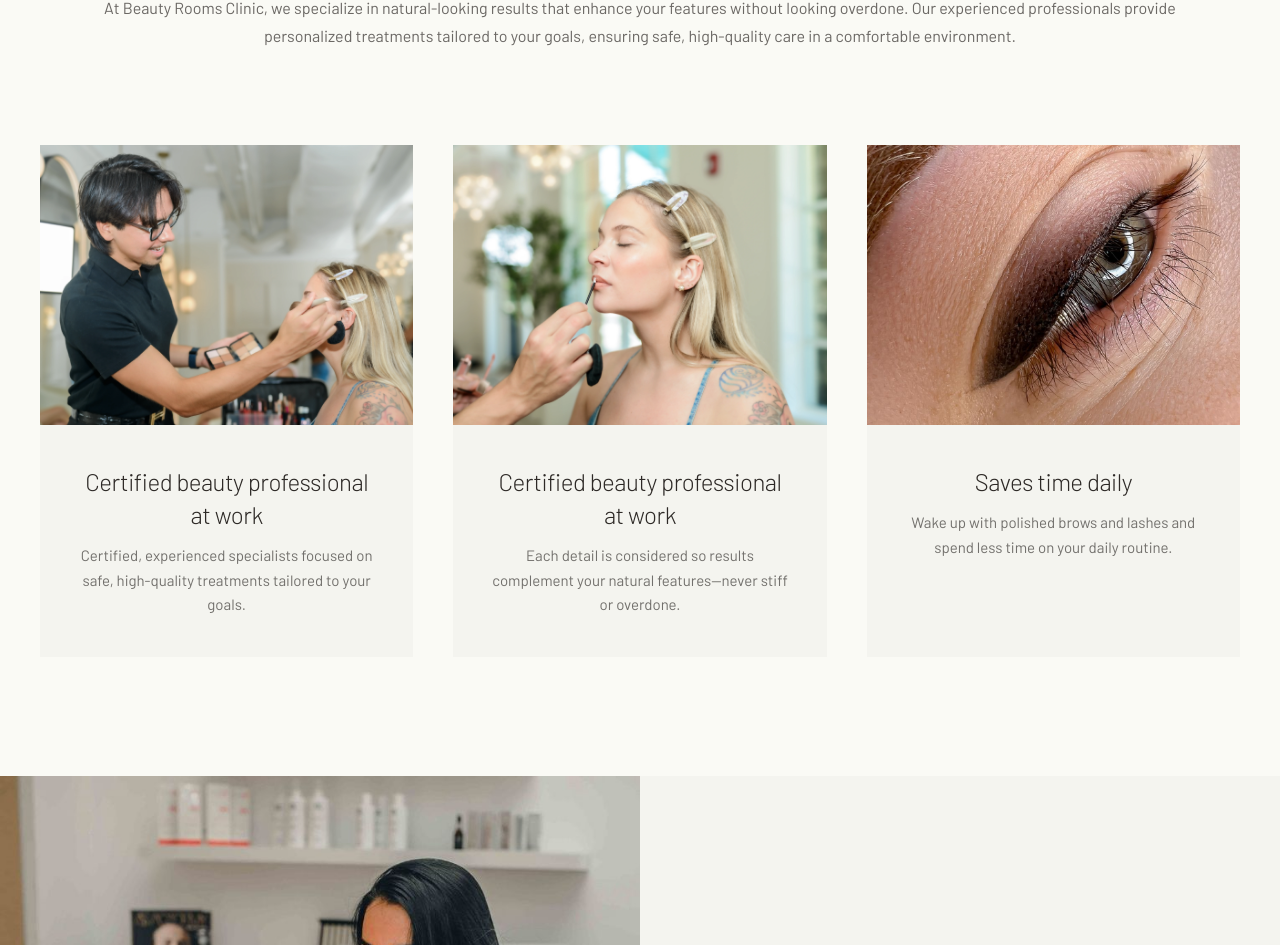
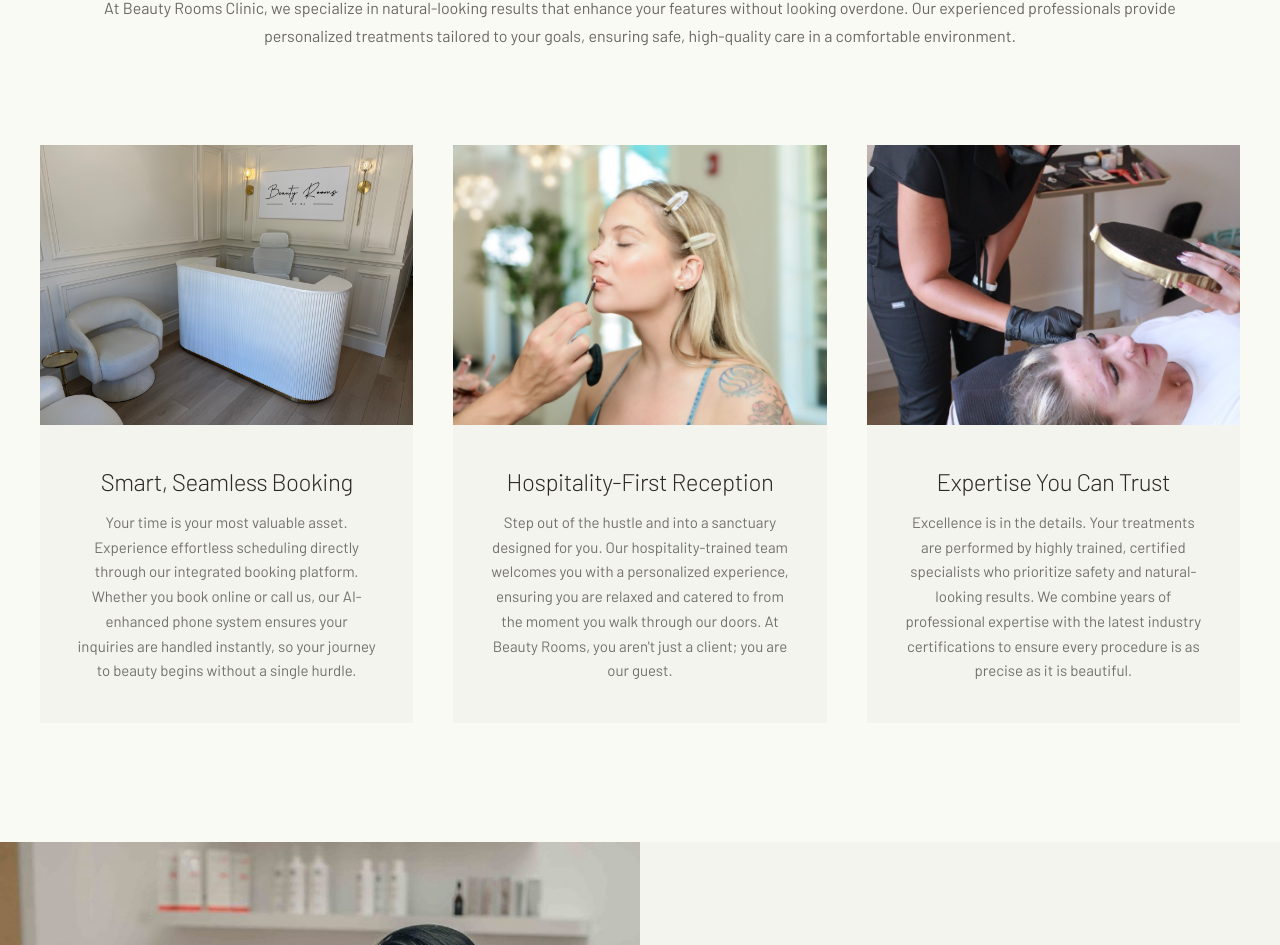
Before and after one commit to TezzeractTeams/beauty-rooms-clinic, a React (Vite) app: page / in a window 1280 px wide. Shown: the part 1053-1998 px from the top of the page. Built offline with nearby package versions, Linux system fonts and the light colour scheme; no server answers.

Commit message:
new changes

```diff
--- a/client/components/home/BenefitCard.tsx
+++ b/client/components/home/BenefitCard.tsx
@@ -63,7 +63,7 @@ export function BenefitCard({
 
         <h3
           className={cn(
-            "font-barlow text-[#2D2926] mb-3 max-w-[22rem]",
+            "font-barlow text-[#2D2926] mb-3 max-w-full",
             !isLeft && "mx-auto",
             compact
               ? `${titleWeight} text-xl leading-snug tracking-[-0.02em]`
@@ -76,7 +76,7 @@ export function BenefitCard({
         {description ? (
           <p
             className={cn(
-              "font-barlow font-light text-[#2D2926]/65 leading-relaxed max-w-[19rem]",
+              "font-barlow font-light text-[#2D2926]/65 leading-relaxed ",
               !isLeft && "mx-auto",
               compact ? "text-sm leading-[1.55]" : "text-[0.9375rem] leading-[1.65]",
             )}
--- a/client/components/home/benefits-data.tsx
+++ b/client/components/home/benefits-data.tsx
@@ -1,23 +1,23 @@
 export const benefits = [
   {
-    imageSrc: "/images/experts.webp",
-    imageAlt: "Certified beauty professional at work",
-    title: "Certified beauty professional at work",
+    imageSrc: "/images/smart.jpeg",
+    imageAlt: "Effortless booking and scheduling",
+    title: "Smart, Seamless Booking",
     description:
-      "Certified, experienced specialists focused on safe, high-quality treatments tailored to your goals.",
+      "Your time is your most valuable asset. Experience effortless scheduling directly through our integrated booking platform. Whether you book online or call us, our AI-enhanced phone system ensures your inquiries are handled instantly, so your journey to beauty begins without a single hurdle.",
   },
   {
     imageSrc: "/images/curated.webp",
-    imageAlt: "Personalized beauty treatment",
-    title: "Certified beauty professional at work",
+    imageAlt: "Welcoming clinic reception and personalized care",
+    title: "Hospitality-First Reception",
     description:
-      "Each detail is considered so results complement your natural features—never stiff or overdone.",
+      "Step out of the hustle and into a sanctuary designed for you. Our hospitality-trained team welcomes you with a personalized experience, ensuring you are relaxed and catered to from the moment you walk through our doors. At Beauty Rooms, you aren't just a client; you are our guest.",
   },
   {
-    imageSrc: "/images/home-lashes.jpg",
-    imageAlt: "Effortless everyday beauty",
-    title: "Saves time daily",
+    imageSrc: "/images/expertise.jpeg",
+    imageAlt: "Certified specialist performing a treatment",
+    title: "Expertise You Can Trust",
     description:
-      "Wake up with polished brows and lashes and spend less time on your daily routine.",
+      "Excellence is in the details. Your treatments are performed by highly trained, certified specialists who prioritize safety and natural-looking results. We combine years of professional expertise with the latest industry certifications to ensure every procedure is as precise as it is beautiful.",
   },
 ];
--- a/client/data/specialist.json
+++ b/client/data/specialist.json
@@ -5,7 +5,7 @@
       "name": "Andrezza",
       "title": "Specialist in Eyelash Extensions, Lift & Tint, and Eyebrows.",
       "rating": 5,
-      "specialties": ["lash", "esthetician"],
+      "specialties": ["lash"],
       "tags": ["Lash Extentions", "Lash Fills", "Brow Lamination","Hair Removal", "Lash lift Lash Tine"],
       "description": "Andreza is our resident Lash Expert, specializing in 100% bespoke, custom eyelash extensions that are perfectly tailored to your unique eye shape. Driven by a passion for advanced beauty and client care, Andreza is currently continuing her education to become a Registered Nurse (RN), with the goal of expanding her expertise to offer cutting-edge medical aesthetics in the future.",
       "certification": "Board certified specialist",
@@ -18,7 +18,7 @@
       "name": "Erica Shea",
       "title": "Permanent Makeup Expert",
       "rating": 5,
-      "specialties": ["pmu", "lash", "head-spa"],
+      "specialties": ["pmu"],
       "tags": ["Microblading", "Permanent Makeup (PMU)", "Micro Needling"],
       "description": "Erica is a master of permanent artistry, and paramedical micropigmentation. She blends meticulous bespoke mapping to deliver sophisticated, natural-looking results. As the founder of her own PMU Academy, Erica is dedicated to elevating industry standards through both elite clinical practice and professional mentorship.",
       "certification": "Master lash artist certified",
--- a/client/lib/siteContact.ts
+++ b/client/lib/siteContact.ts
@@ -1,7 +1,7 @@
 /** Canonical business contact — keep footer, contact page, and tel: links aligned */
 export const SITE_PHONE_DISPLAY = "+1 941-900-3866";
 export const SITE_PHONE_TEL = "tel:+19419003866";
-export const SITE_EMAIL = "hello@beautyroomsclinic.com";
+export const SITE_EMAIL = "info@beautyroomsclinic.com";
 
 export const SITE_COMPANY_NAME = "NJ Beauty Rooms";
 export const SITE_DBA_NAME = "Beauty Rooms Clinic";
--- a/client/pages/Privacy.tsx
+++ b/client/pages/Privacy.tsx
@@ -6,14 +6,12 @@ import {
   SITE_COMPANY_NAME,
   SITE_DBA_NAME,
   SITE_EIN,
+  SITE_EMAIL,
   SITE_PHONE_DISPLAY,
   SITE_PHONE_TEL,
   SITE_WEBSITE_DISPLAY,
   SITE_WEBSITE_URL,
 } from "@/lib/siteContact";
-
-/** Privacy policy contact email per published policy document */
-const PRIVACY_EMAIL = "admin@beautyroomsclinic.com";
 
 const LAST_UPDATED = "April 6, 2024";
 
@@ -177,8 +175,8 @@ export default function Privacy() {
               <li>
                 <strong className="font-normal text-charcoal">Support:</strong> Text{" "}
                 <strong className="font-normal text-charcoal">HELP</strong> for assistance or email{" "}
-                <a href={`mailto:${PRIVACY_EMAIL}`} className={linkClass}>
-                  {PRIVACY_EMAIL}
+                <a href={`mailto:${SITE_EMAIL}`} className={linkClass}>
+                  {SITE_EMAIL}
                 </a>
                 .
               </li>
@@ -265,8 +263,8 @@ export default function Privacy() {
             <ul className={`${ulClass} list-none pl-0`}>
               <li>
                 <strong className="font-normal text-charcoal">Email:</strong>{" "}
-                <a href={`mailto:${PRIVACY_EMAIL}`} className={linkClass}>
-                  {PRIVACY_EMAIL}
+                <a href={`mailto:${SITE_EMAIL}`} className={linkClass}>
+                  {SITE_EMAIL}
                 </a>
               </li>
               <li>
```
Also changed, not shown: public/images/expertise.jpeg (added), public/images/smart.jpeg (added).
